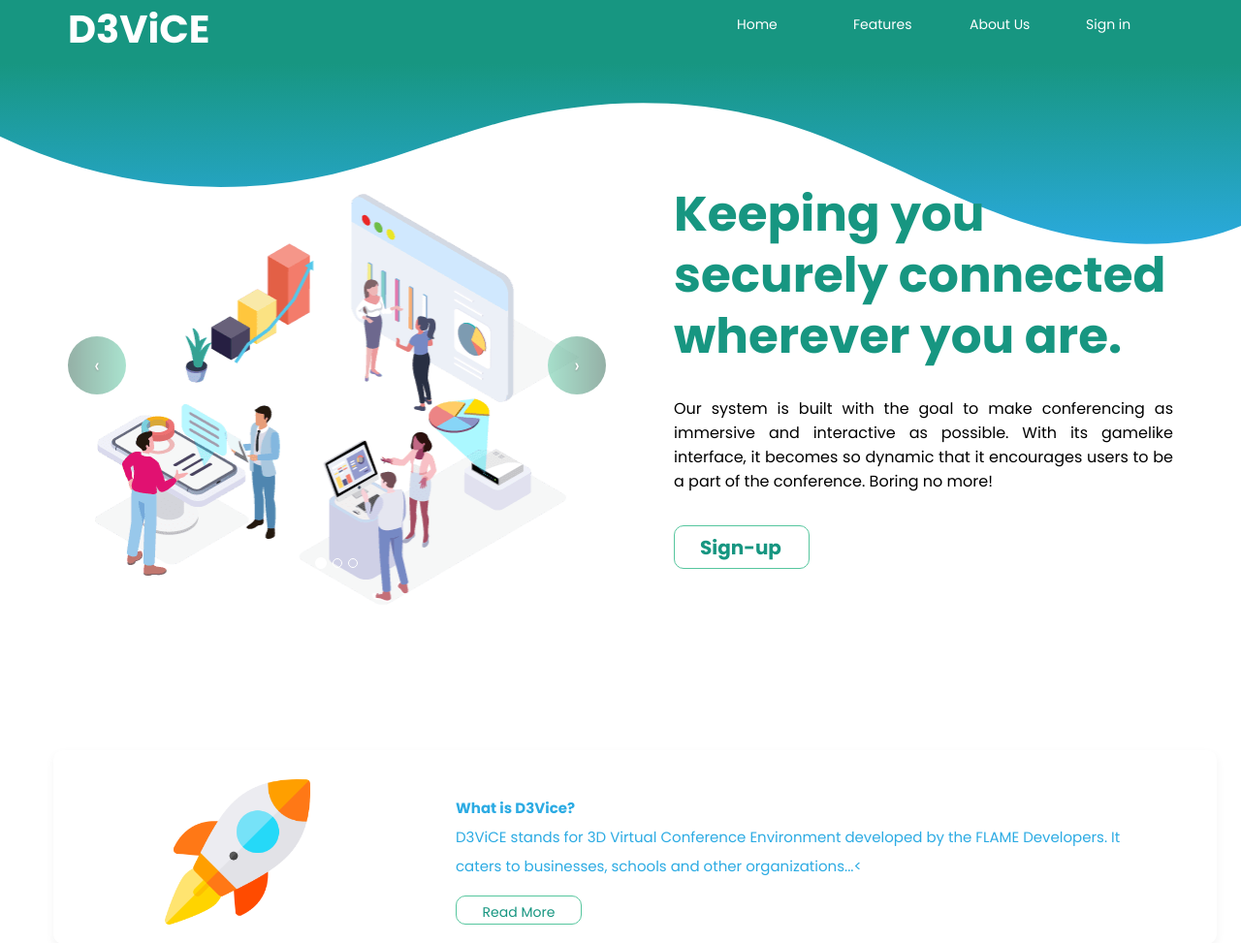
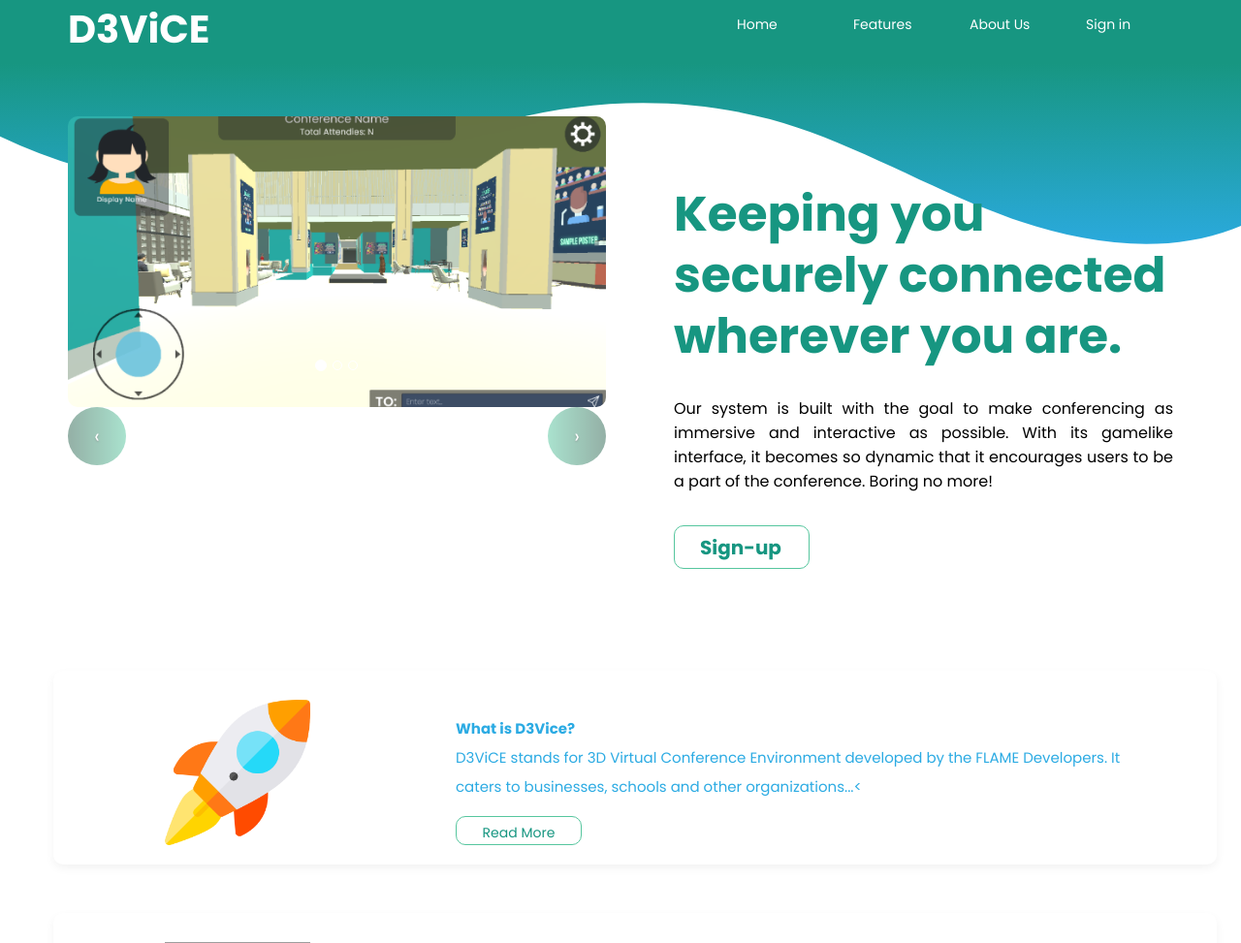
Before and after one commit to Purangki/D3ViCE-Project, a Django app: page /D3ViCE_Home/home in a window 1280 px wide. Shown: the top 973 px of the page at 97% size. Run offline with Django 3.2, Linux system fonts and the light colour scheme; parts of the project's set-up code (start-up, migrations or seed data) failed here and were passed over; some libraries are stand-ins or nearby versions; grey boxes are pictures that could not be loaded.

Commit message:
adding of images

```diff
--- a/static/css/home/style.css
+++ b/static/css/home/style.css
@@ -152,18 +152,29 @@
 
 #home img{
 	/*position: absolute;*/
-	width: 500px;
+	/* width: 420px;
 	height: 424px;
 
 	display: block;
-	margin-top: 80px;
+	margin-top: 100px;
   	margin-left: auto;
-  	margin-right: auto;
-  	width: 90%;
+  	margin-right: auto; */
+	  width:850%;
+   height:300px;
+   object-fit:cover;
+   object-position:50% 50%;
+
+  	/* width: 90%; */
 
 /*	filter: drop-shadow(10px 10px 4px rgba(0, 0, 0, 0.25));*/
-	border-radius: 62px;
+	/* border-radius: 62px; */
+	border-radius: 10px;
+	border-color: #000000;
 }
+
+/* .unity{
+	margin-top: 200px;
+} */
 
 #home p{
 	color: #000000;
@@ -188,8 +199,9 @@
 
 	background-color: #56C69E;
 	border-radius: 50%;
-	top: calc(50% - 25px) ;
-/*	margin-top: 150px;*/
+	/* top: calc(50% - 25px); */
+	gap: 600px;
+	margin-top: 300px;
 }
 
 .block1{
--- a/templates/1_Home.html
+++ b/templates/1_Home.html
@@ -67,16 +67,16 @@
 
 						  	<!-- Wrapper for slides -->
 							<div class="carousel-inner">
-							   	<div class="item active">
-							      <img src="{% static 'img/4.png' %}" alt="One">
+							   	<div class="item active unity">
+							      <img src="{% static 'img/unity_lobby.png' %}" alt="D3ViCE Lobby">
 							    </div>
 
-							    <div class="item">
-							      <img src="{% static 'img/developer.png' %}" alt="Two">
+							    <div class="item unity">
+							      <img src="{% static 'img/unity_conference_hall.png' %}" alt="D3ViCE Conference Hall">
 							    </div>
 
-							    <div class="item">
-							      <img src="{% static 'img/hierarchy-structure.png' %}" alt="Three">
+							    <div class="item unity">
+							      <img src="{% static 'img/unity_community_hub.png' %}" alt="D3ViCE Community Hub">
 							    </div>
 							</div>
 
```
Also changed, not shown: static/img/participant_raise_question.png (added), static/img/unity_community_hub.png (added), static/img/unity_conference_hall.png (added), static/img/unity_conference_mode.png (added), static/img/unity_lobby.png (added), static/img/unity_settings.png (added), static/img/user_profile_settings.png (added).
